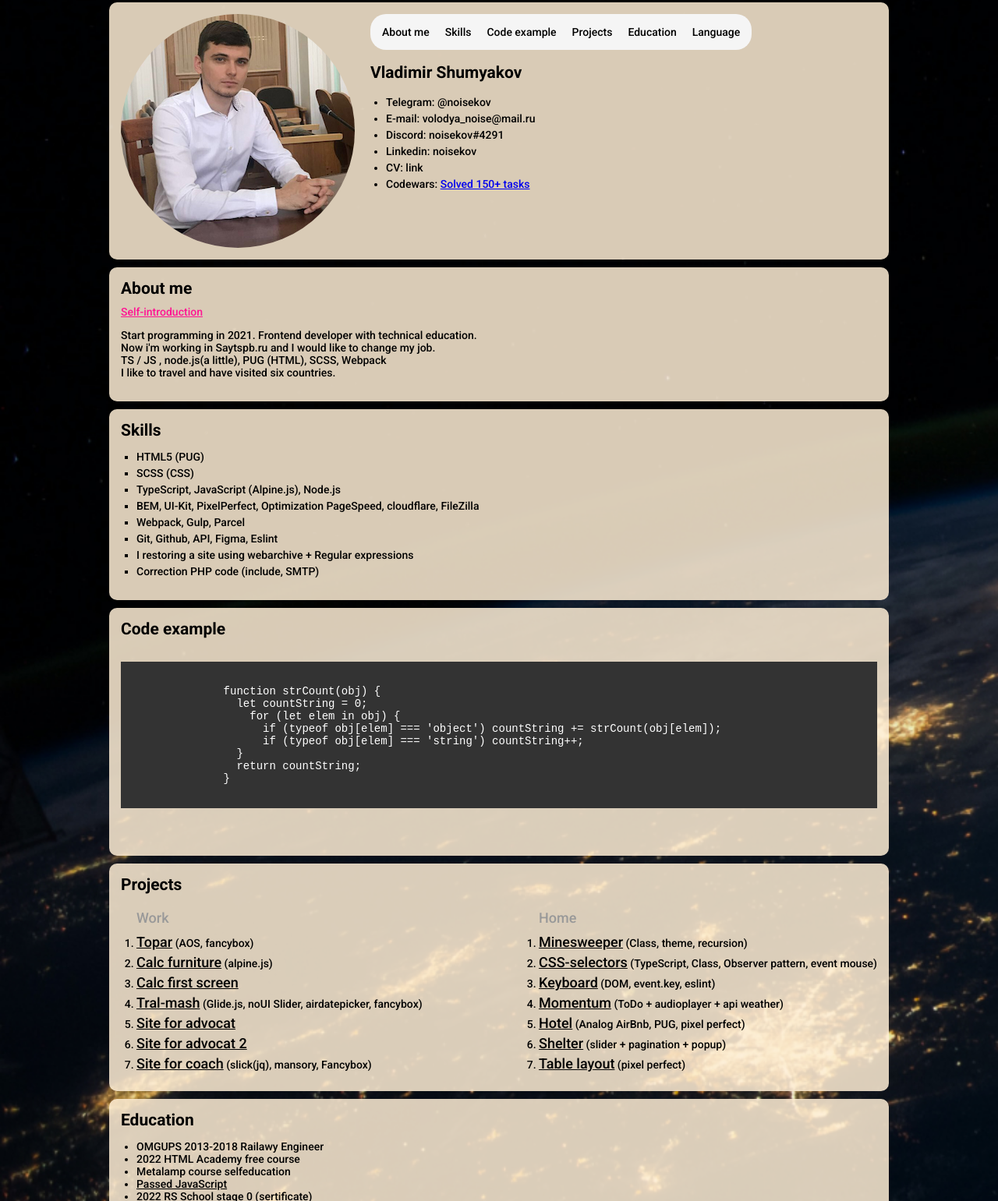
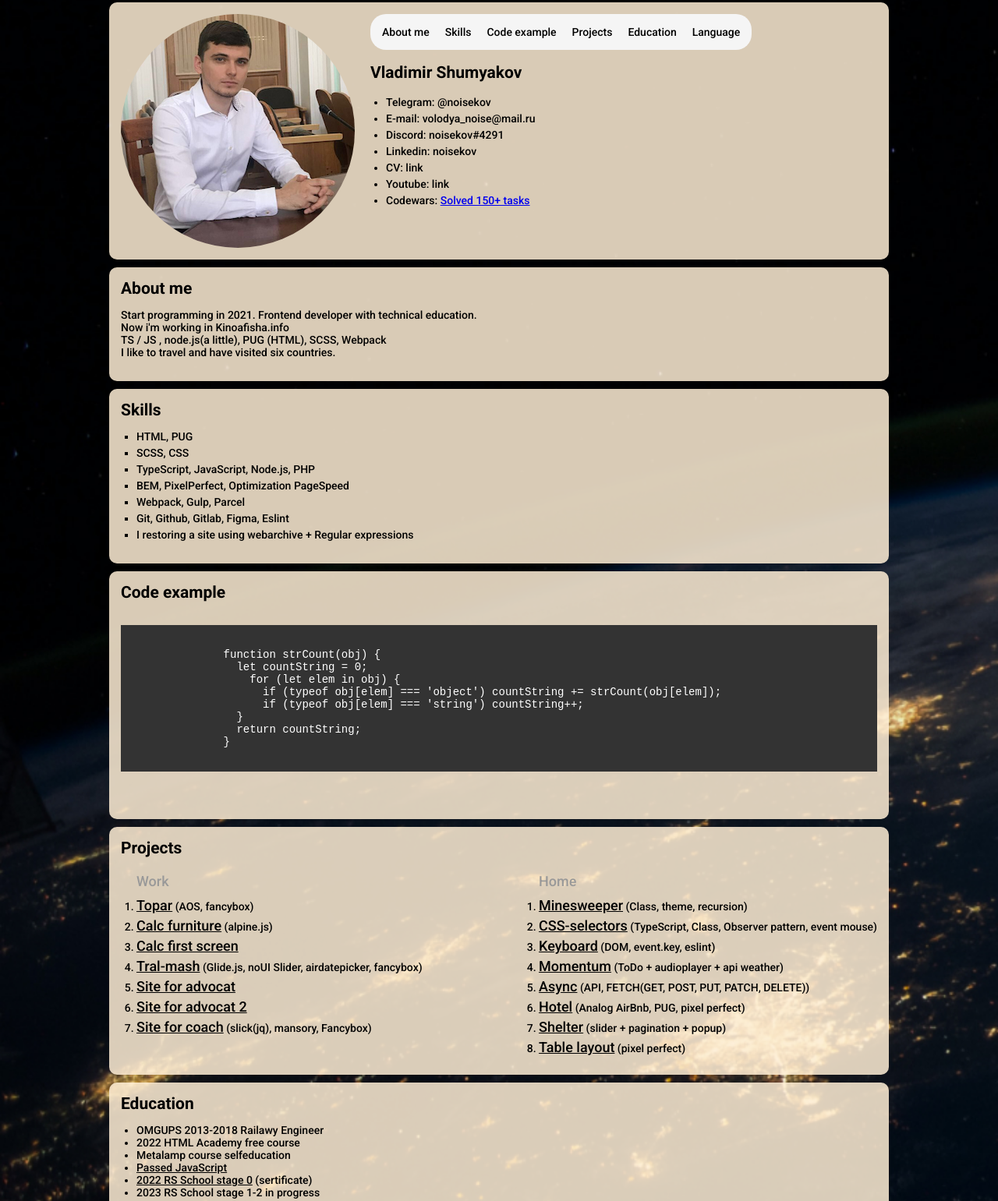
Before and after one commit to noisekov/rsschool-cv, a plain HTML site: page index.html in a window 1280 px wide. Shown: the part 7-1548 px from the top of the page at 78% size. Drawn offline with Linux system fonts and the light colour scheme.

Commit message:
Update index.html

```diff
--- a/index.html
+++ b/index.html
@@ -61,6 +61,9 @@
                   CV: <a class="contacts__link" href="https://app.rs.school/cv/369bb26c-e8b4-4b34-8aaa-bf42a700c8f3">link</a>
                 </li>
                 <li class="contacts__item">
+                  Youtube: <a class="contacts__link" href="https://www.youtube.com/channel/UCmeTkiKqGJ0_Yk9DzXyi-cw">link</a>
+                </li>
+                <li class="contacts__item">
                   Codewars: <a href="https://www.codewars.com/users/rsschool_5182f781070635bd">Solved 150+ tasks</a>
                 </li>
               </ul>
@@ -73,10 +76,9 @@
       <div class="container mb10">
         <section class="about-me wrapper" id="about">
           <h2>About me</h2>
-          <a href="https://youtu.be/HIsCNSH-uEU">Self-introduction</a>
           <p>
             Start programming in 2021. Frontend developer with technical education.<br>
-            Now i'm working in Saytspb.ru and I would like to change my job.<br>
+            Now i'm working in Kinoafisha.info <br>
             TS / JS , node.js(a little), PUG (HTML), SCSS, Webpack<br>
             I like to travel and have visited six countries.<br>
           </p>
@@ -86,14 +88,13 @@
         <section class="skills wrapper" id="skills">
           <h2>Skills</h2>
           <ul class="skills__items">
-            <li class="skills__item">HTML5 (PUG)</li>
-            <li class="skills__item">SCSS (CSS)</li>
-            <li class="skills__item">TypeScript, JavaScript (Alpine.js), Node.js</li>
-            <li class="skills__item">BEM, UI-Kit, PixelPerfect, Optimization PageSpeed, cloudflare, FileZilla</li>
+            <li class="skills__item">HTML, PUG</li>
+            <li class="skills__item">SCSS, CSS</li>
+            <li class="skills__item">TypeScript, JavaScript, Node.js, PHP</li>
+            <li class="skills__item">BEM, PixelPerfect, Optimization PageSpeed</li>
             <li class="skills__item">Webpack, Gulp, Parcel</li>
-            <li class="skills__item">Git, Github, API, Figma, Eslint</li>
+            <li class="skills__item">Git, Github, Gitlab, Figma, Eslint</li>
             <li class="skills__item">I restoring a site using webarchive + Regular expressions</li>
-            <li class="skills__item">Correction PHP code (include, SMTP)</li>
           </ul>
         </section>
       </div>
@@ -168,6 +169,10 @@
                   (ToDo + audioplayer + api weather)
                 </li>
                 <li class="projects__item">
+                  <a href="https://noisekov.github.io/async-race/async-race/" class="projects__link" target="_blank">Async</a>
+                  (API, FETCH(GET, POST, PUT, PATCH, DELETE))
+                </li>
+                <li class="projects__item">
                   <a href="https://noisekov.github.io/Toxin/" class="projects__link" target="_blank">Hotel</a>
                   (Analog AirBnb, PUG, pixel perfect)
                 </li>
```
